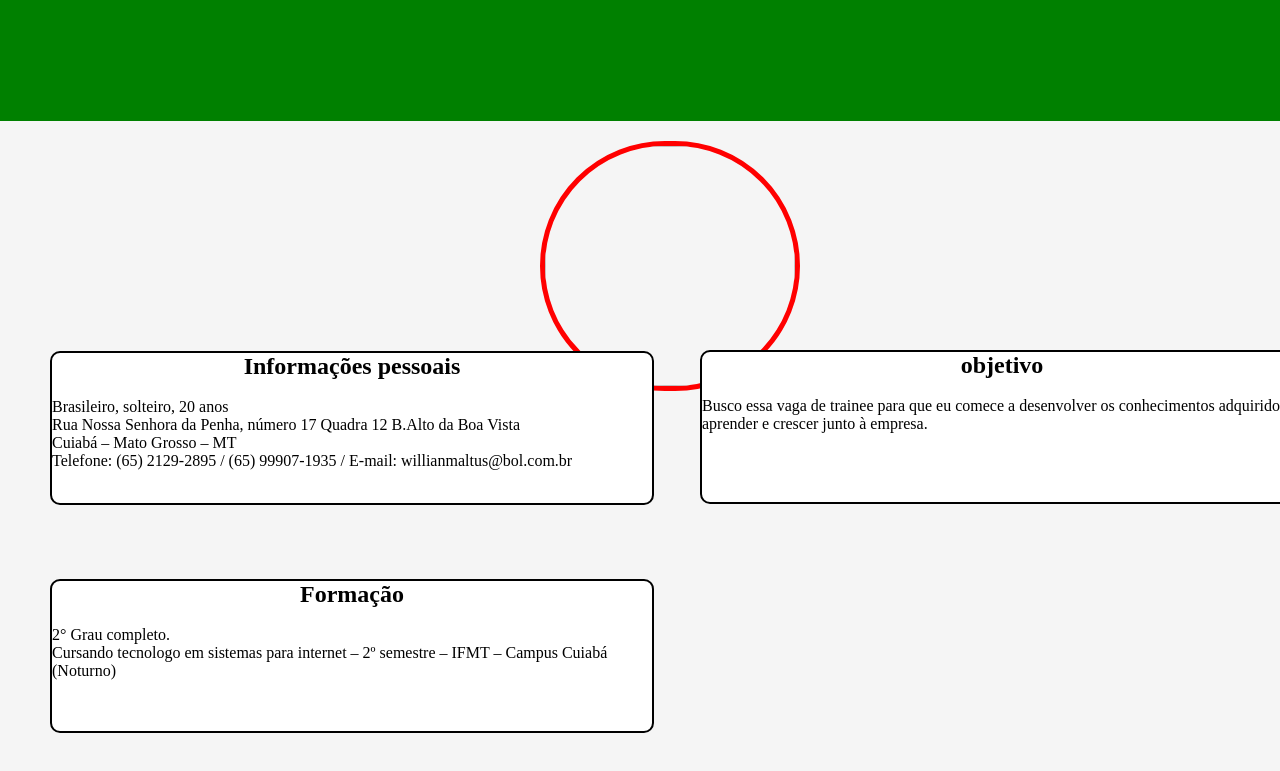
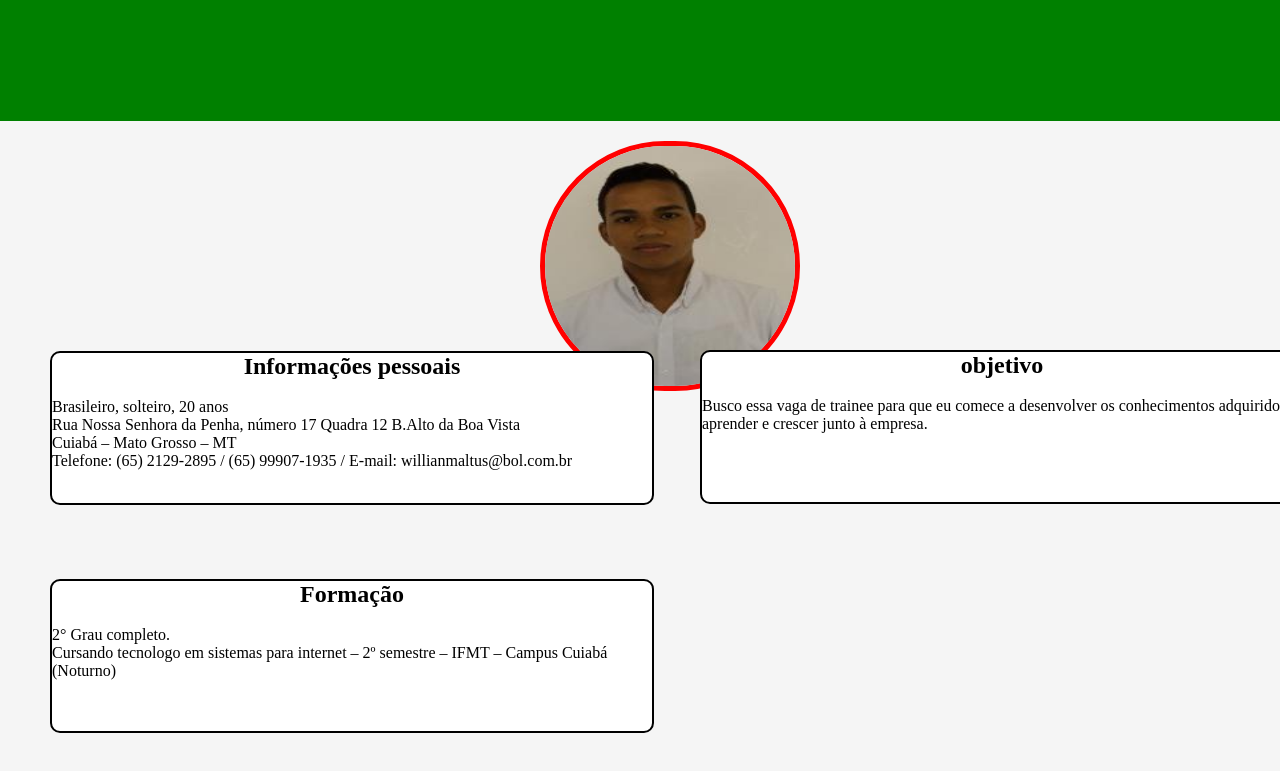
Before and after one commit to WillianMaltus/WillianMaltus.github.io, a plain HTML site: page index.html in a window 1280 px wide. Shown: the part 179-950 px from the top of the page. Drawn offline with Linux system fonts and the light colour scheme; a web font is replaced by a local one.

Commit message:
Update index.html

```diff
--- a/index.html
+++ b/index.html
@@ -18,7 +18,7 @@
     </header>
     <div class="container-body">
       <span>
-        <img src="img/me.jpg" alt="" width="250" height="240">
+        <img src="me.jpg" alt="" width="250" height="240">
       </span>
       <article>
         <div class="sobre">
```
